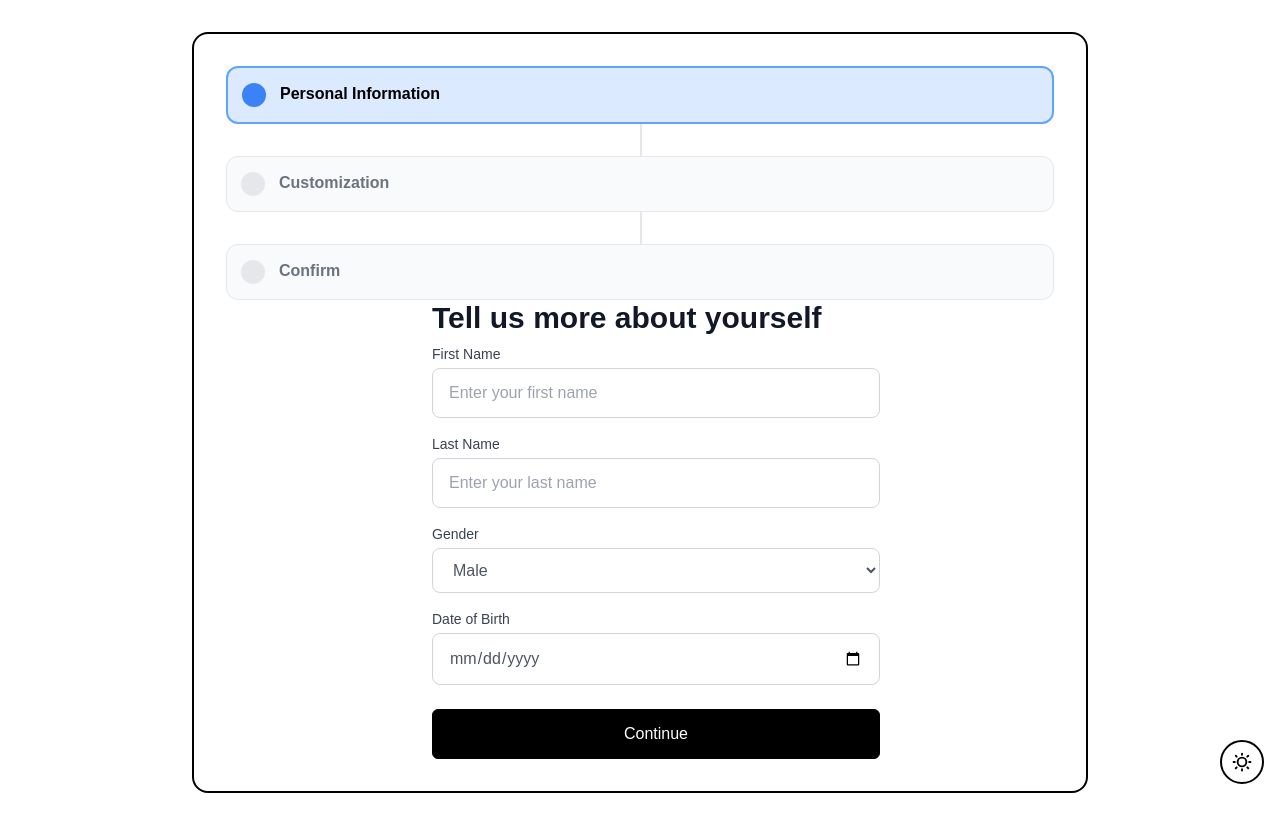
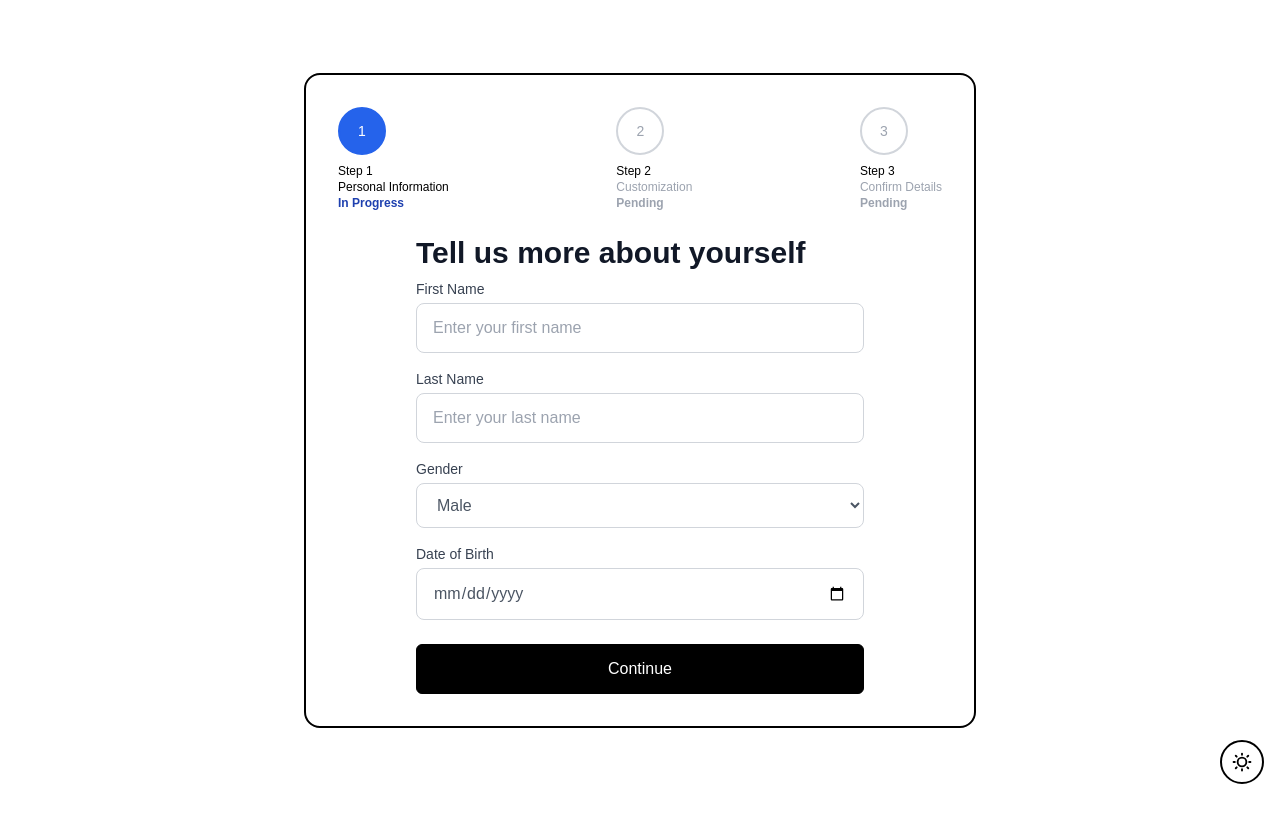
Before and after one commit to jmmarcuis/Hey---A-Social-Media-App-written-with-NextJS, a Next.js app in the folder chatapp/: page /completeProfile/personalinfo in a window 1280 px wide. After the commit the page ends 800 px from the top, so only its background shows below. Built offline with nearby package versions, Linux system fonts and the light colour scheme.

Commit message:
improved stepper

```diff
--- a/chatapp/package.json
+++ b/chatapp/package.json
@@ -12,6 +12,7 @@
     "@hookform/resolvers": "^3.9.1",
     "@iconify-icons/mdi": "^1.2.48",
     "axios": "^1.7.9",
+    "lucide-react": "^0.468.0",
     "next": "15.0.3",
     "react": "19.0.0-rc-66855b96-20241106",
     "react-dom": "19.0.0-rc-66855b96-20241106",
--- a/chatapp/src/app/(auth)/completeProfile/personalinfo/page.tsx
+++ b/chatapp/src/app/(auth)/completeProfile/personalinfo/page.tsx
@@ -33,7 +33,7 @@ export default function PersonalInfoPage() {
 
 
     return (
-        <div className="max-w-md mx-auto -mt-4">
+        <div className="max-w-md mx-auto -mt-4 ">
             <h1 className="text-2xl md:text-3xl font-bold text-gray-900 dark:text-white mb-2">
                 Tell us more about yourself
             </h1>
--- a/chatapp/src/app/(auth)/layout.tsx
+++ b/chatapp/src/app/(auth)/layout.tsx
@@ -6,11 +6,16 @@ import ThemeToggle from '../components/icons/ThemeToggle';
 export default function CompleteProfileLayout({ children }: { children: ReactNode }) {
     return (
         <div className="min-h-screen flex place-content-center items-center justify-center p-4 md:p-8 bg-white dark:bg-black relative ">
-            <div className="w-full max-w-4xl h-full max-h-4xl   space-x-8 border-black border-2 bg-white dark:bg-black rounded-2xl  p-6 md:p-8 ">
+            <div className="w-full max-w-2xl h-full max-h-4xl    border-black border-2 bg-white dark:bg-black rounded-2xl  p-6 md:p-8 ">
                 <Stepper />
                 <div className="flex-1 mt-4">{children}</div>
+
             </div>
-                 <ThemeToggle />
-         </div>
+
+
+
+            <ThemeToggle />
+
+        </div>
     );
 }
--- a/chatapp/src/app/components/completeProfile/Stepper.tsx
+++ b/chatapp/src/app/components/completeProfile/Stepper.tsx
@@ -1,7 +1,7 @@
 "use client";
 import { usePathname } from "next/navigation";
 
-export default function Stepper() {
+const Stepper = () => {
     // Step definitions
     const steps = [
         {
@@ -11,81 +11,87 @@ export default function Stepper() {
         {
             id: "customization",
             label: "Customization",
-
         },
         {
             id: "confirmdetails",
-            label: "Confirm",
-
+            label: "Confirm Details",
         },
     ];
 
     // Get the current path
     const currentPath = usePathname();
 
-    // Find the current step index
-    const currentStepIndex = steps.findIndex(
-        (step) => currentPath.split("/").pop() === step.id
-    );
+    // Find the current step index based on the path
+    const currentStepIndex = steps.findIndex((step) => currentPath.includes(step.id));
+
+    // Helper function to determine if a step is completed
+    const isStepCompleted = (index: number) => {
+        return index < currentStepIndex;
+    };
 
     return (
-        <ol className="overflow-hidden space-y-8">
-            {steps.map((step, index) => {
-                const isCurrentStep = index === currentStepIndex;
-                const isPastStep = index < currentStepIndex;
+        <div className="w-full mb-10">
+            <div className="flex justify-between">
+                {steps.map((step, index) => (
+                    <div key={step.id} className="flex items-center">
+                        <div className="flex flex-col border-gray-900">
+                            <div
+                                className={`
+                                    w-12 h-12 rounded-full flex items-center justify-center
+                                    border-2 font-medium text-sm mb-2
+                                    ${isStepCompleted(index)
+                                        ? 'border-green-500 bg-green-500 text-white'
+                                        : index === currentStepIndex
+                                            ? 'border-blue-600 bg-blue-600 text-white dark:border-white dark:bg-white dark:text-black'
+                                            : 'border-gray-300 text-gray-400 dark:border-gray-600'}
+                                `}
+                            >
+                                {isStepCompleted(index) ? (
+                                    <svg className="w-6 h-6" fill="none" stroke="currentColor" viewBox="0 0 24 24">
+                                        <path strokeLinecap="round" strokeLinejoin="round" strokeWidth="2" d="M5 13l4 4L19 7" />
+                                    </svg>
+                                ) : (
+                                    index + 1
+                                )}
+                            </div>
+                            <div>
+                                {/* Step number */}
+                                <span className="hidden sm:block text-xs text-black dark:text-white">
+                                    Step {index + 1}
+                                </span>
 
-                return (
-                    <li
-                        key={step.id}
-                        className={`relative flex-1 ${index < steps.length - 1
-                                ? "after:content-[''] after:w-0.5 after:h-full after:bg-gray-200 dark:after:bg-gray-700 after:inline-block after:absolute after:-bottom-12 after:left-1/2"
-                                : ""
-                            }`}
-                    >
-                        <div className="flex items-center justify-center w-54 mx-auto">
-                            <div
-                                className={`flex items-center gap-3.5 p-3.5 rounded-xl relative z-10 border w-full ${isPastStep
-                                        ? "bg-green-50 dark:bg-gray-800 border-green-300 border-2 dark:border-gray-700"
-                                        : isCurrentStep
-                                            ? "bg-blue-100 border-blue-400 border-2"
-                                            : "bg-gray-50 dark:bg-gray-900 border-gray-200 dark:border-gray-800"
-                                    }`}
-                            >
-                                {/* Step Icon */}
-                                <div
-                                    className={`rounded-full ${isPastStep
-                                            ? "bg-green-500 dark:bg-white"
-                                            : isCurrentStep
-                                                ? "bg-blue-500 dark:bg-white"
-                                                : "bg-gray-200 dark:bg-gray-700"
-                                        } flex items-center justify-center`}
-                                >
-                                    <span
-                                        className={`p-3 ${isPastStep || isCurrentStep
-                                                ? "text-white dark:text-black"
-                                                : "text-gray-500 dark:text-gray-400"
-                                            }`}
-                                    >
-                                    </span>
-                                </div>
+                                {/* Step label */}
+                                <span className={`
+                                    hidden sm:block text-xs
+                                    ${isStepCompleted(index) || index === currentStepIndex
+                                        ? 'text-black dark:text-white'
+                                        : 'text-gray-400 dark:text-gray-500'}
+                                `}>
+                                    {step.label}
+                                </span>
 
-                                {/* Step Details */}
-                                <div className="flex items-start justify-center flex-col">
-                                    <h6
-                                        className={`text-base font-semibold mb-0.5 ${isPastStep || isCurrentStep
-                                                ? "text-black dark:text-white"
-                                                : "text-gray-500 dark:text-gray-400"
-                                            }`}
-                                    >
-                                        {step.label}
-                                    </h6>
-
-                                </div>
+                                {/* Status label */}
+                                <span className={`
+                                    hidden sm:block text-xs font-semibold
+                                    ${isStepCompleted(index)
+                                        ? 'text-green-600 dark:text-green-400'
+                                        : index === currentStepIndex
+                                            ? 'text-blue-800 dark:text-white'
+                                            : 'text-gray-400 dark:text-gray-500'}
+                                `}>
+                                    {isStepCompleted(index)
+                                        ? 'Completed'
+                                        : index === currentStepIndex
+                                            ? 'In Progress'
+                                            : 'Pending'}
+                                </span>
                             </div>
                         </div>
-                    </li>
-                );
-            })}
-        </ol>
+                    </div>
+                ))}
+            </div>
+        </div>
     );
-}
+};
+
+export default Stepper;
--- a/chatapp/src/app/contexts/ThemeContext.tsx
+++ b/chatapp/src/app/contexts/ThemeContext.tsx
@@ -1,6 +1,8 @@
 "use client";
 import { createContext, useContext, useEffect, useState, ReactNode } from 'react';
 
+
+// I am used to toggle between light and dark mode :)
 interface ThemeContextType {
   isDark: boolean;
   toggleTheme: () => void;
```
Also changed, not shown: 1 other file (tests, documents, lock files or other folders).
